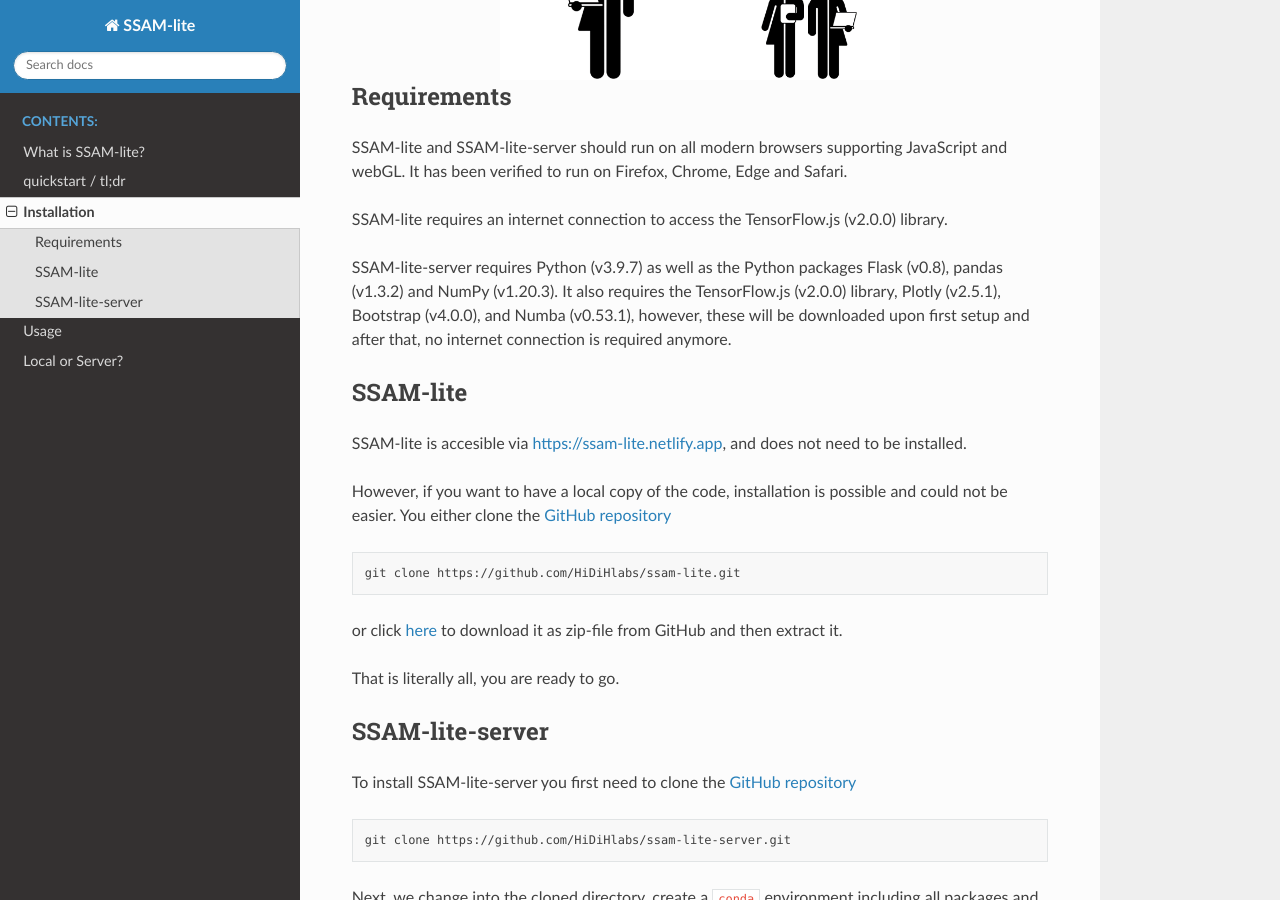
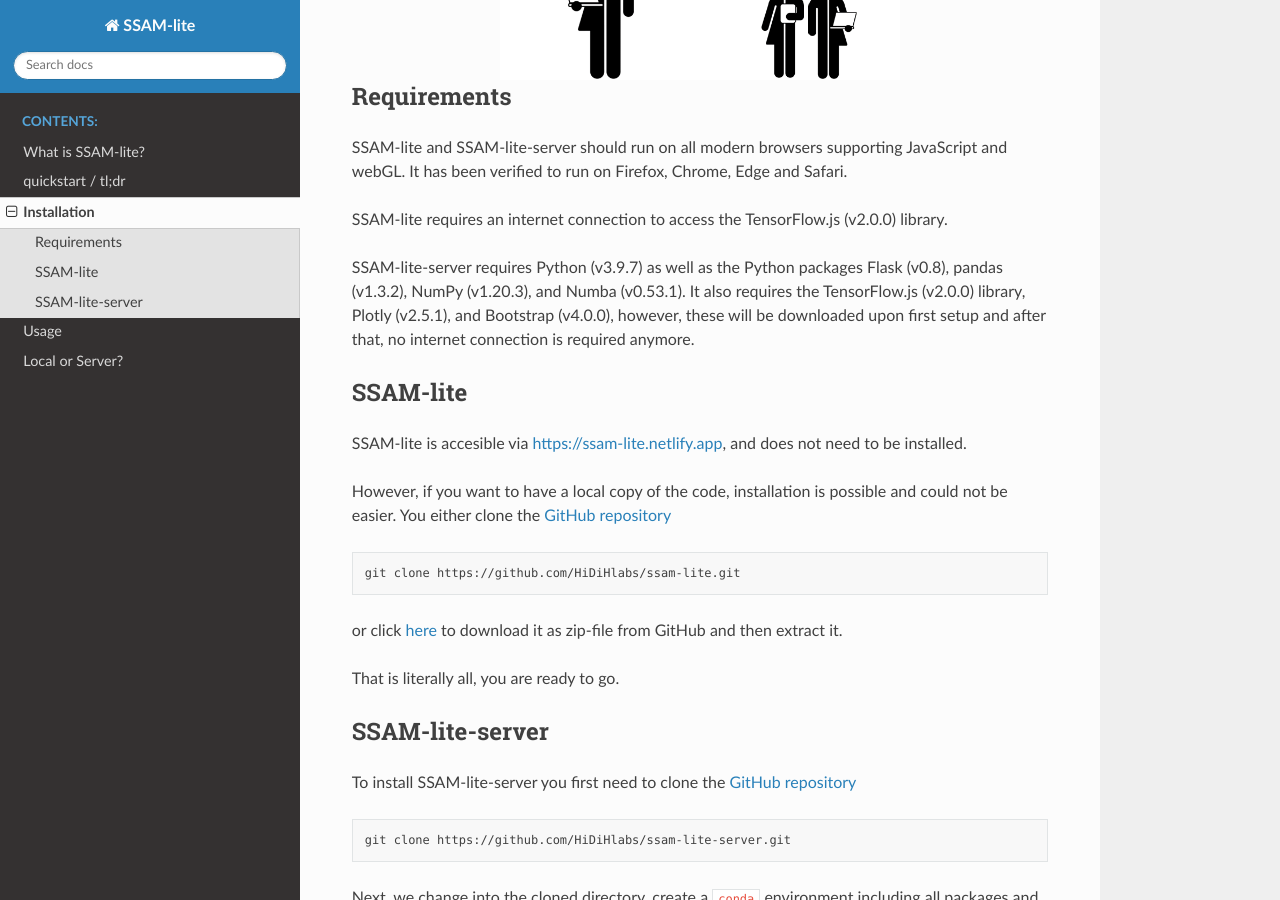
Before and after one commit to HiDiHlabs/ssam-lite, a Sphinx documentation site: the page built from docs/source/installation.rst, in a window 1280 px wide and 900 px high, scrolled down 468 px. Built offline with Sphinx 7.4.7 and the Read the Docs theme 2.0.0, drawn with Linux system fonts in a browser that asks for light colours.

Commit message:
small doc fix

```diff
--- a/docs/source/installation.rst
+++ b/docs/source/installation.rst
@@ -25,8 +25,8 @@
 library.
 
 SSAM-lite-server requires Python (v3.9.7) as well as the Python packages
-Flask (v0.8), pandas (v1.3.2) and NumPy (v1.20.3). It also requires the
-TensorFlow.js (v2.0.0) library, Plotly (v2.5.1), Bootstrap (v4.0.0), and Numba (v0.53.1), however,
+Flask (v0.8), pandas (v1.3.2), NumPy (v1.20.3), and Numba (v0.53.1). It also requires the
+TensorFlow.js (v2.0.0) library, Plotly (v2.5.1), and Bootstrap (v4.0.0), however,
 these will be downloaded upon first setup
 and after that, no internet connection is required anymore.
 
```
